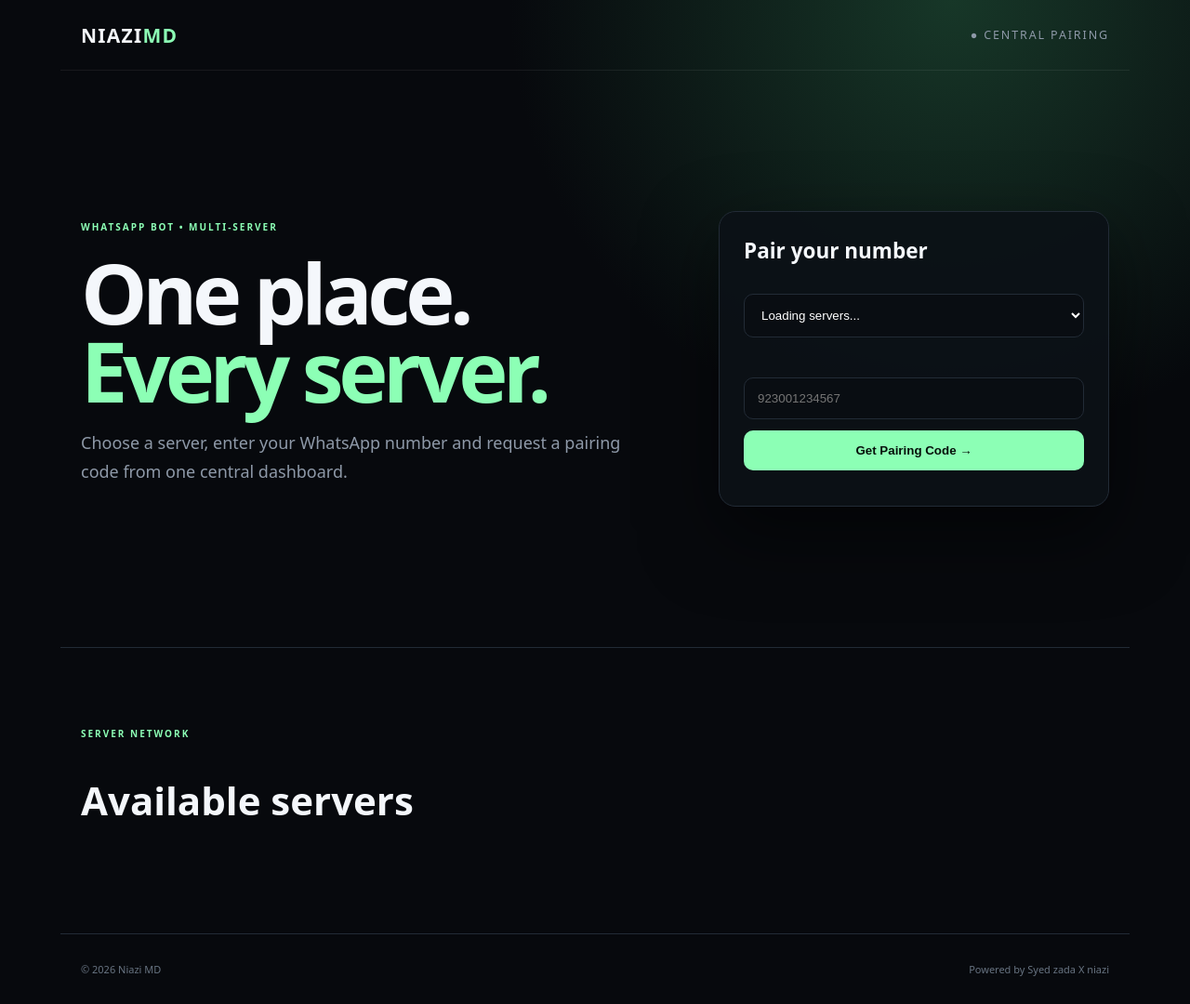
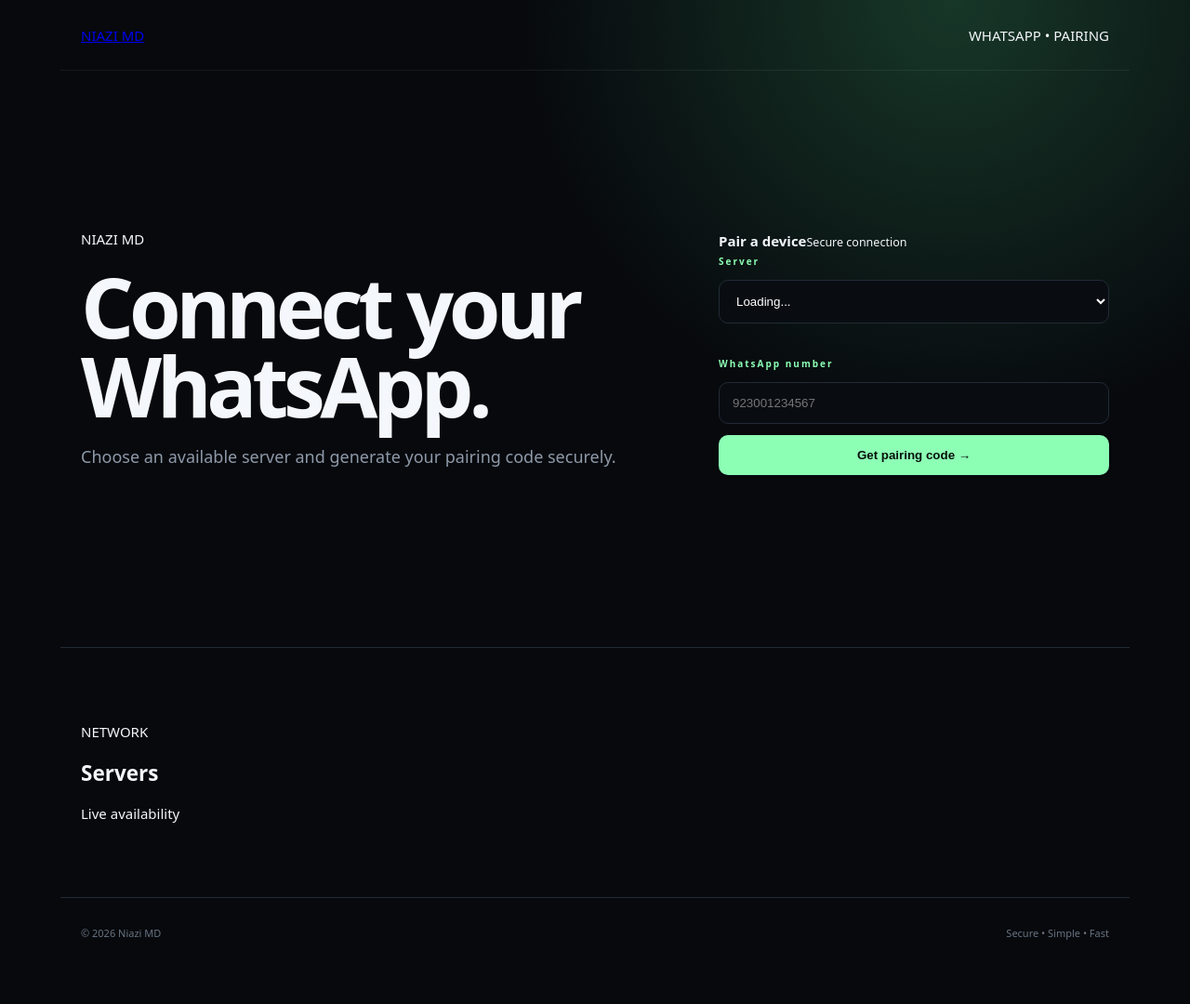
Before and after one commit to syedzadax86-commits/niazi-md-bot, a website: page public/index.html in a window 1280 px wide. Shown: the whole page at 93% size. After the commit the page ends 1041 px from the top, so only its background shows below. Drawn offline with Linux system fonts and the light colour scheme.

Commit message:
Upgrade pairing site UI

```diff
--- a/public/index.html
+++ b/public/index.html
@@ -1 +1,33 @@
-<!doctype html><html><head><meta charset="utf-8"><meta name="viewport" content="width=device-width,initial-scale=1"><title>Niazi MD • Pairing</title><link rel="stylesheet" href="/style.css"></head><body><header><b>NIAZI<span>MD</span></b><small>● CENTRAL PAIRING</small></header><main><section class="hero"><div><label>WHATSAPP BOT • MULTI-SERVER</label><h1>One place.<br><i>Every server.</i></h1><p>Choose a server, enter your WhatsApp number and request a pairing code from one central dashboard.</p></div><div class="box"><h2>Pair your number</h2><select id="server"><option>Loading servers...</option></select><div id="meta"></div><input id="phone" inputmode="numeric" placeholder="923001234567"><button id="pair">Get Pairing Code →</button><pre id="result"></pre></div></section><section><label>SERVER NETWORK</label><h2>Available servers</h2><div id="cards"></div></section></main><footer>© 2026 Niazi MD <span>Powered by Syed zada X niazi</span></footer><script src="/app.js"></script></body></html>
+<!doctype html>
+<html lang="en">
+<head>
+<meta charset="utf-8"><meta name="viewport" content="width=device-width,initial-scale=1">
+<meta name="theme-color" content="#08090b"><title>Niazi MD — Pair</title>
+<link rel="stylesheet" href="/style.css">
+</head>
+<body>
+<header class="nav"><a class="brand" href="/">NIAZI <span>MD</span></a><div class="nav-pill">WHATSAPP • PAIRING</div></header>
+<main>
+<section class="hero">
+<div class="copy">
+<div class="eyebrow">NIAZI MD</div>
+<h1>Connect your<br><span>WhatsApp.</span></h1>
+<p>Choose an available server and generate your pairing code securely.</p>
+</div>
+<div class="panel">
+<div class="panel-head"><div><strong>Pair a device</strong><small>Secure connection</small></div><span class="dot"></span></div>
+<label for="server">Server</label><select id="server"><option>Loading...</option></select>
+<div id="meta" class="meta"></div>
+<label for="phone">WhatsApp number</label><input id="phone" inputmode="numeric" autocomplete="tel" placeholder="923001234567">
+<button id="pair">Get pairing code <span>→</span></button>
+<pre id="result"></pre>
+</div>
+</section>
+<section class="servers">
+<div class="section-top"><div><div class="eyebrow">NETWORK</div><h2>Servers</h2></div><span class="muted">Live availability</span></div>
+<div id="cards" class="cards"></div>
+</section>
+</main>
+<footer><span>© 2026 Niazi MD</span><span>Secure • Simple • Fast</span></footer>
+<script src="/app.js"></script>
+</body></html>
```
